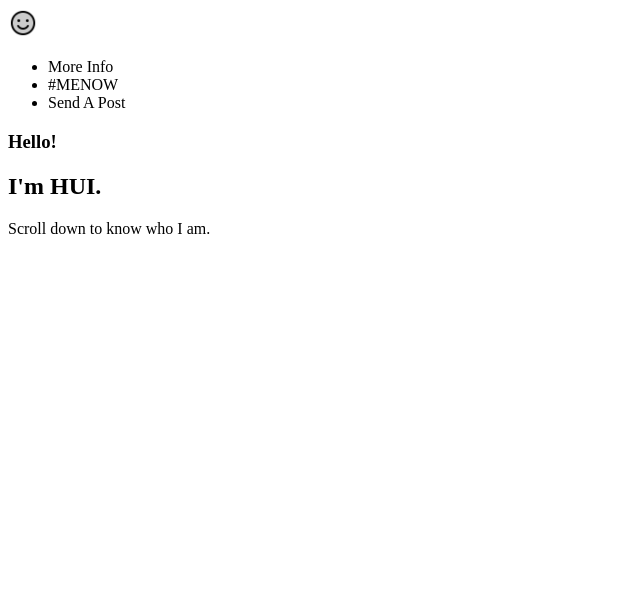
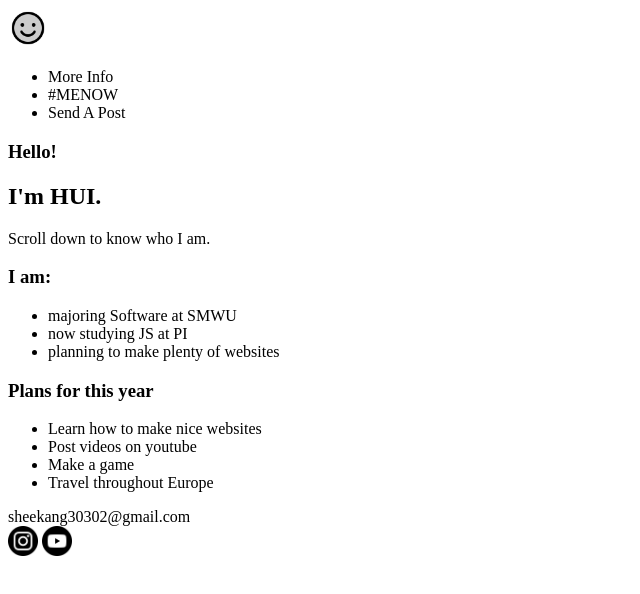
Before and after one commit to 051hui/MyPage, a plain HTML site: page index.html in a window 1280 px wide. Shown: the whole page, without its empty margins (0-640 px from the left). Drawn offline with Linux system fonts and the light colour scheme.

Commit message:
added more info, uploaded icon img

```diff
--- a/index.html
+++ b/index.html
@@ -10,7 +10,7 @@
     <header>
         <nav>
             <div>
-                <img id="NavSmiley" src="img/NavSmiley.png" alt="smiley" width="30">
+                <img id="NavSmiley" src="img/NavSmiley.png" alt="smiley" width="40">
             </div>
             <ul>
                 <li>More Info</li>
@@ -21,19 +21,40 @@
     </header>
     <section>
         <article>
-            <h3>
-                Hello!
-            </h3>
-            <h2>
-                I'm HUI.
-            </h2>
-            <div>
-                Scroll down to know who I am.
-            </div>
+            <h3>Hello!</h3>
+            <h2>I'm HUI.</h2>
+            <div>Scroll down to know who I am.</div>
+        </article>
+        <article>
+            <h1>I am:</h1>
+            <ul>
+                <li>majoring Software at SMWU</li>
+                <li>now studying JS at PI</li>
+                <li>planning to make plenty of websites</li>
+            </ul>
+        </article>
+        <article>
+            <h1>Plans for this year</h1>
+            <ul>
+                <li>
+                    Learn how to make nice websites
+                </li>
+                <li>
+                    Post videos on youtube
+                </li>
+                <li>
+                    Make a game
+                </li>
+                <li>
+                    Travel throughout Europe
+                </li>
+            </ul>
         </article>
     </section>
     <footer>
-
+        <div>sheekang30302@gmail.com</div>
+        <img src="img/instagram_icon.png" alt="instagram" width="30">
+        <img src="img/youtube_icon.png" alt="youtube" width="30">
     </footer>
 </body>
 </html>
```
Also changed, not shown: img/instagram_icon.png (added), img/youtube_icon.png (added).
